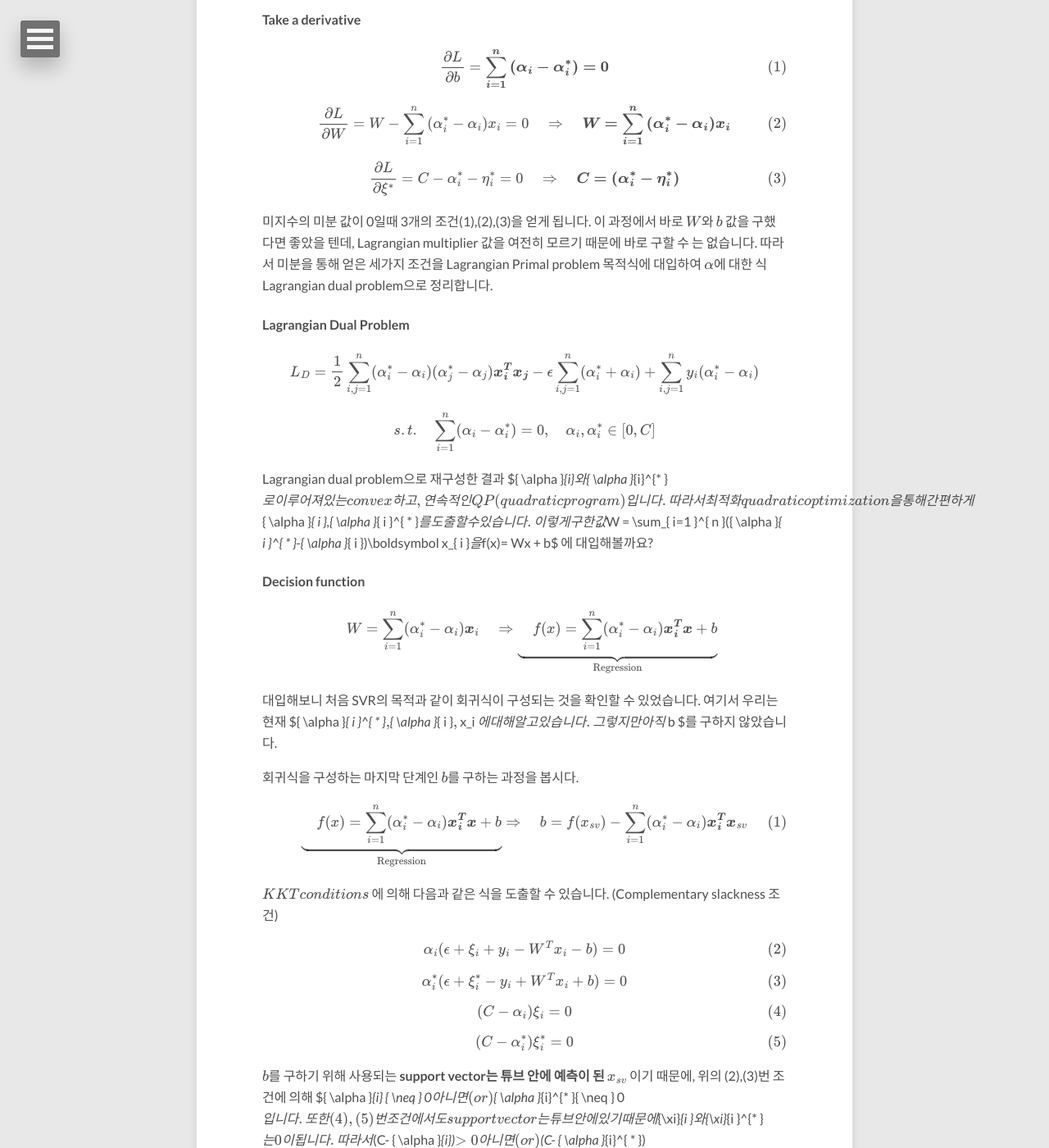
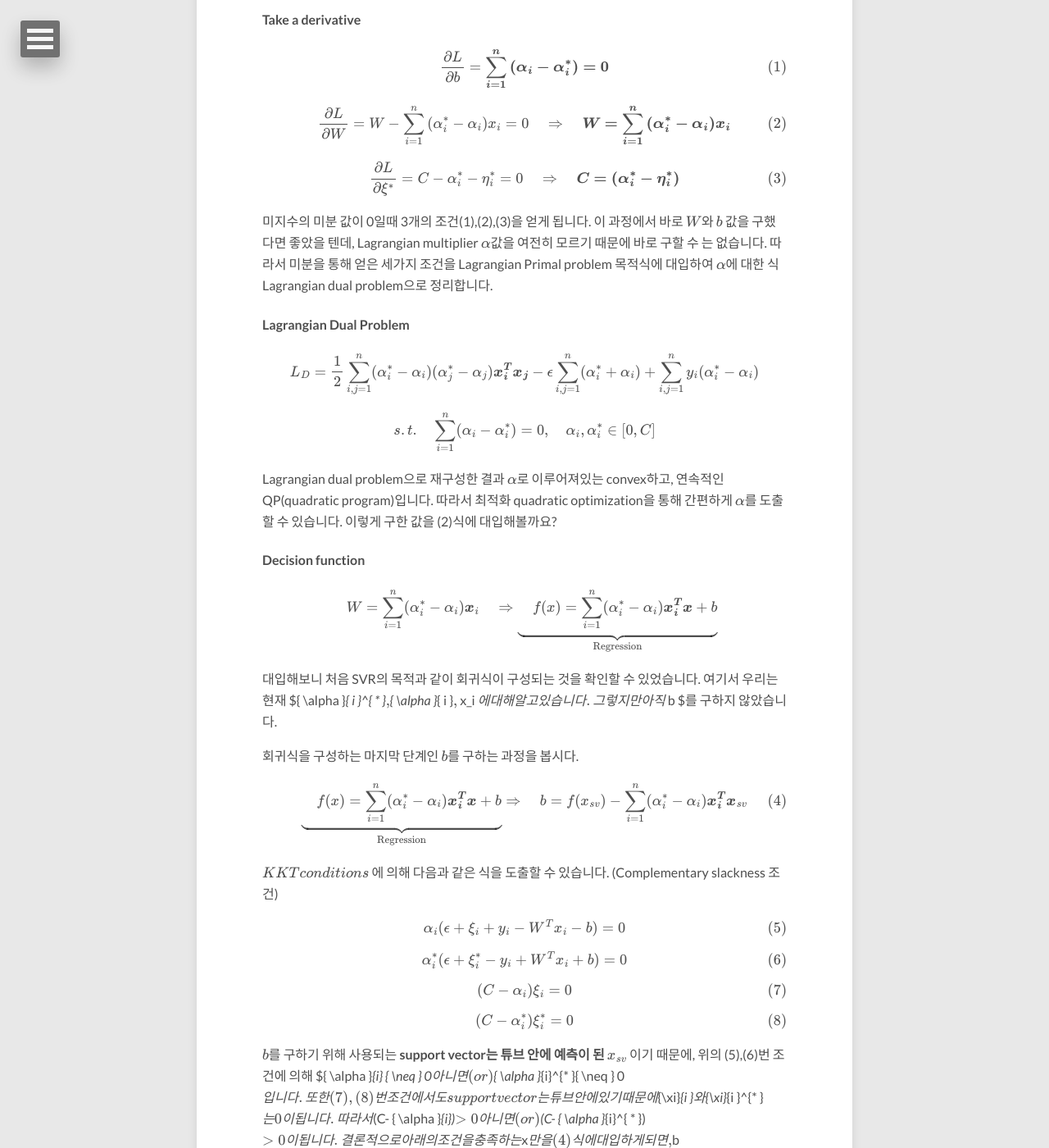
Before and after one commit to leejiyoon52/leejiyoon52.github.io, a Jekyll site: the page built from _posts/2018-11-17-Support-Vecter-Regression.md, in a window 1280 px wide and 1400 px high, scrolled down 3520 px. Shown: the whole window at 82% size. Built offline with Jekyll 4.4.1, drawn with Linux system fonts in a browser that asks for light colours; nearby versions of some CDN libraries; formulas are drawn with MathJax 3; comment, search, counter and statistics services are not loaded.

Commit message:
Update 2018-11-17-Support-Vecter-Regression.md

```diff
--- a/_posts/2018-11-17-Support-Vecter-Regression.md
+++ b/_posts/2018-11-17-Support-Vecter-Regression.md
@@ -126,7 +126,7 @@ $$
 $$
 
 
-미지수의 미분 값이 0일때 3개의 조건(1),(2),(3)을 얻게 됩니다. 이 과정에서 바로 $ W $와 $ b $ 값을 구했다면 좋았을 텐데, Lagrangian multiplier 값을 여전히 모르기 때문에 바로 구할 수 는 없습니다. 따라서 미분을 통해 얻은 세가지 조건을 Lagrangian Primal problem 목적식에 대입하여 ${\alpha}$에 대한 식 Lagrangian dual problem으로 정리합니다.
+미지수의 미분 값이 0일때 3개의 조건(1),(2),(3)을 얻게 됩니다. 이 과정에서 바로 $ W $와 $ b $ 값을 구했다면 좋았을 텐데, Lagrangian multiplier ${\alpha}$값을 여전히 모르기 때문에 바로 구할 수 는 없습니다. 따라서 미분을 통해 얻은 세가지 조건을 Lagrangian Primal problem 목적식에 대입하여 ${\alpha}$에 대한 식 Lagrangian dual problem으로 정리합니다.
 
 #### Lagrangian Dual Problem
 
@@ -140,7 +140,7 @@ $$
 s.t.  \quad  \sum_{ i=1 }^{ n }({ \alpha }_{ i }-{ \alpha }_{ i }^{ * }) = 0 ,\quad{ \alpha }_{ i },{ \alpha }_{ i }^{ * }  \in [0,C]
 $$
 
-Lagrangian dual problem으로 재구성한 결과 ${ \alpha }_{i}$와 ${ \alpha }_{i}^{* }$ 로 이루어져있는 convex하고, 연속적인 QP(quadratic program)입니다. 따라서 최적화 quadratic  optimization을 통해 간편하게 ${ \alpha }_{ i },{ \alpha }_{ i }^{ * }$를 도출할 수 있습니다. 이렇게 구한 값 $W = \sum_{ i=1 }^{ n }({ \alpha }_{ i }^{ * }-{ \alpha }_{ i })\boldsymbol x_{ i }$을 $f(x)= Wx + b$ 에 대입해볼까요?
+Lagrangian dual problem으로 재구성한 결과 ${\alpha}$로 이루어져있는 convex하고, 연속적인 QP(quadratic program)입니다. 따라서 최적화 quadratic  optimization을 통해 간편하게 ${\alpha}$를 도출할 수 있습니다. 이렇게 구한 값을 (2)식에 대입해볼까요?
 
 
 
@@ -158,30 +158,30 @@ $$
 
 $$
 \underbrace{ \quad f(x)=\sum_{ i=1 }^{ n }({ \alpha }_{ i }^{ * }-{ \alpha }_{ i })\boldsymbol {x^{T}_{ i }}\boldsymbol {x} + b }_\text{ Regression } \Rightarrow
-\quad b = f(x_{sv}) -\sum_{ i=1 }^{ n }({ \alpha }_{ i }^{ * }-{ \alpha }_{ i })\boldsymbol {x^{T}_{ i }}\boldsymbol {x}_{sv} \tag{1}
+\quad b = f(x_{sv}) -\sum_{ i=1 }^{ n }({ \alpha }_{ i }^{ * }-{ \alpha }_{ i })\boldsymbol {x^{T}_{ i }}\boldsymbol {x}_{sv} \tag{4}
 $$
 
 $KKT conditions$ 에 의해 다음과 같은 식을 도출할 수 있습니다. (Complementary slackness 조건)
 
 
 $$
-{ \alpha }_{i} ({ \epsilon }+{\xi}_{i} + {y}_{i}-{W}^{T}{x}_{i}-b) = 0 \tag{2}
+{ \alpha }_{i} ({ \epsilon }+{\xi}_{i} + {y}_{i}-{W}^{T}{x}_{i}-b) = 0 \tag{5}
 $$
 
 $$
-{ \alpha }_{i}^{* }({ \epsilon }+{\xi}_{i }^* -{y}_{i}+{W}^{T}{x}_{i}+b) = 0 \tag{3}
+{ \alpha }_{i}^{* }({ \epsilon }+{\xi}_{i }^* -{y}_{i}+{W}^{T}{x}_{i}+b) = 0 \tag{6}
 $$
 
 $$
-(C- { \alpha }_{i}){\xi}_{i } = 0 \tag{4}
+(C- { \alpha }_{i}){\xi}_{i } = 0 \tag{7}
 $$
 
 $$
-(C- { \alpha }_{i}^{* }){\xi}_{i }^{* } = 0 \tag{5}
+(C- { \alpha }_{i}^{* }){\xi}_{i }^{* } = 0 \tag{8}
 $$
 
 
-$b$를 구하기 위해 사용되는 **support vector는 튜브 안에 예측이 된 $x_{sv}$** 이기 때문에, 위의 (2),(3)번 조건에 의해 ${ \alpha }_{i} { \neq } 0$ 아니면(or) ${ \alpha }_{i}^{* }{ \neq } 0$ 입니다. 또한 (4),(5)번 조건에서도 support vector는 튜브 안에 있기 때문에 ${\xi}_{i }$ 와 ${\xi}_{i }^{* }$ 는 0이 됩니다. 따라서 $(C- { \alpha }_{i})$ >0 아니면 (or) $(C- { \alpha }_{i}^{ * })$ >0 이 됩니다. 결론적으로 아래의 조건을 충족하는 $x$만을 (1)식에 대입하게 되면, $b$를 구할 수 있게 되는 것이죠. 여기서 support vector의 갯수가 많다면 추정된 $b$값의 평균을 구하는 것이 가장 범용적으로 소개된 방법입니다.
+$b$를 구하기 위해 사용되는 **support vector는 튜브 안에 예측이 된 $x_{sv}$** 이기 때문에, 위의 (5),(6)번 조건에 의해 ${ \alpha }_{i} { \neq } 0$ 아니면(or) ${ \alpha }_{i}^{* }{ \neq } 0$ 입니다. 또한 (7),(8)번 조건에서도 support vector는 튜브 안에 있기 때문에 ${\xi}_{i }$ 와 ${\xi}_{i }^{* }$ 는 0이 됩니다. 따라서 $(C- { \alpha }_{i})$ >0 아니면 (or) $(C- { \alpha }_{i}^{ * })$ >0 이 됩니다. 결론적으로 아래의 조건을 충족하는 $x$만을 (4)식에 대입하게 되면, $b$를 구할 수 있게 되는 것이죠. 여기서 support vector의 갯수가 많다면 추정된 $b$값의 평균을 구하는 것이 가장 범용적으로 소개된 방법입니다.
 
 $$
 0<{ \alpha }_{i} <C
```
